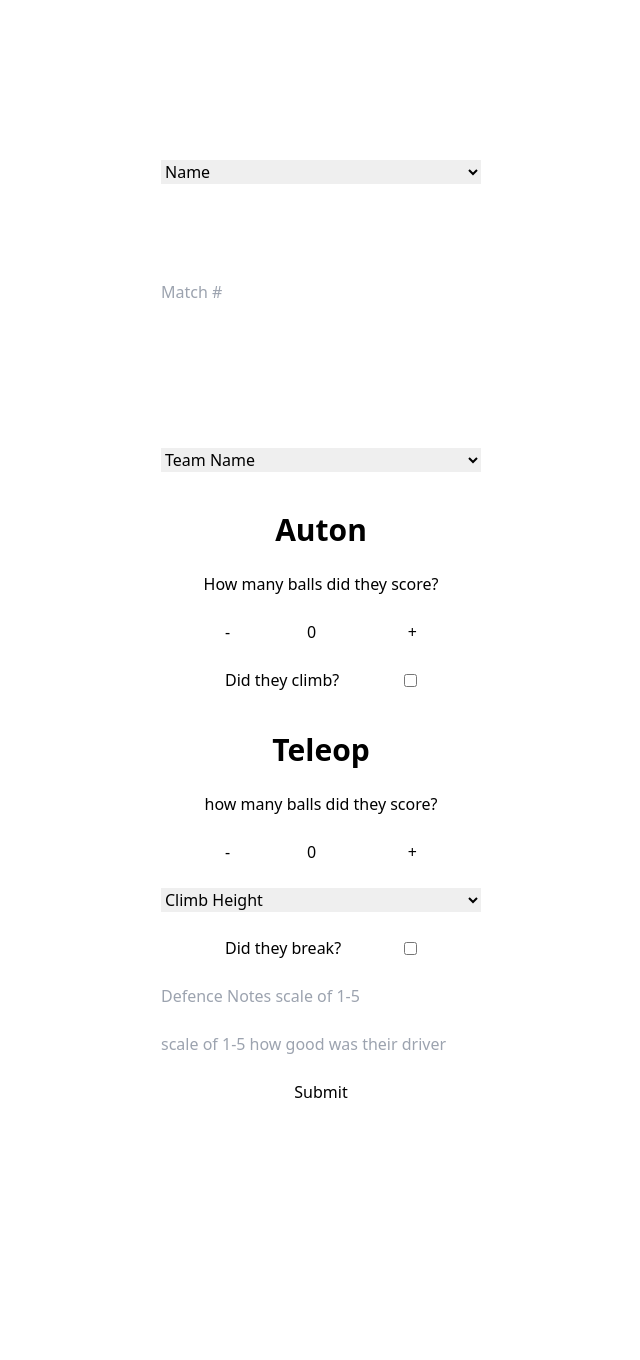
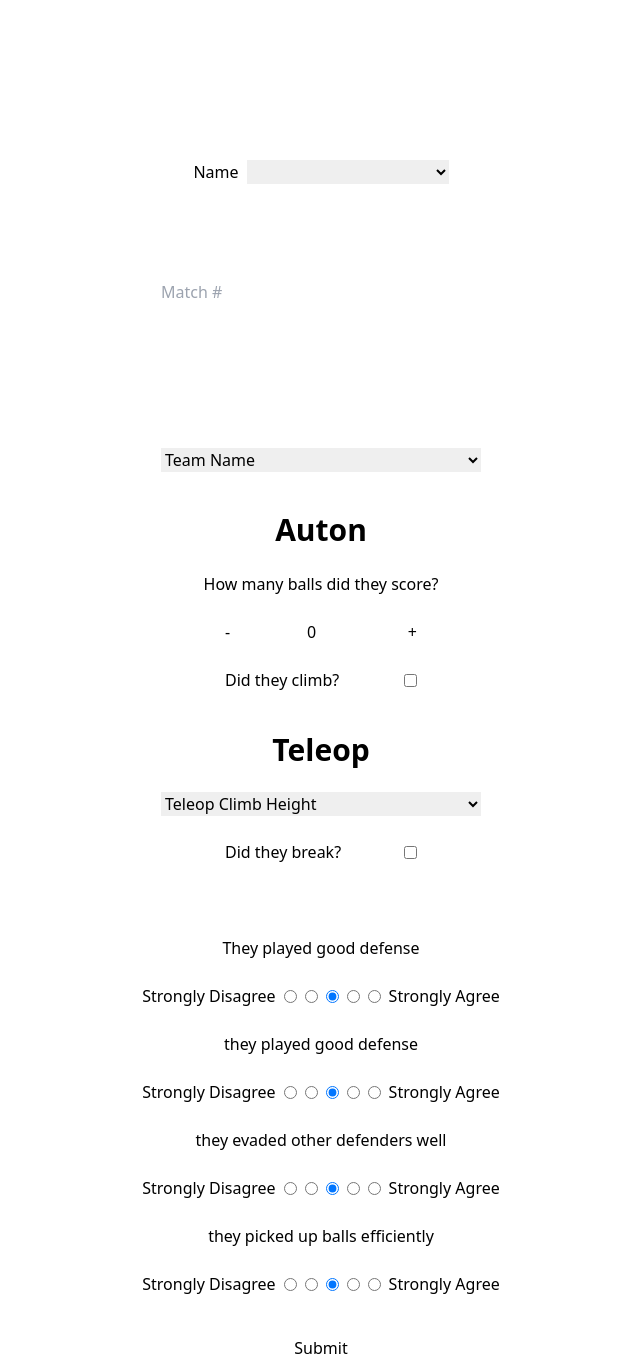
Before and after one commit to FRCTeam834/scouTech26, a SvelteKit app: page / in a window 1280 px wide. Shown: the whole page, without its empty margins (319-959 px from the left). Before the commit the page ends 1104 px from the top, so only its background shows below. Built offline with nearby package versions, Linux system fonts and the light colour scheme; no server answers.

Commit message:
changes for bensalem

```diff
--- a/src/routes/+page.server.ts
+++ b/src/routes/+page.server.ts
@@ -4,53 +4,60 @@ import { env } from '$env/dynamic/private';
 
 console.log("DATABASE_URL:", env.DATABASE_URL);
 
+// Helper to safely parse numbers, returns null if invalid
+function parseIntOrNull(value: FormDataEntryValue | null) {
+  if (!value) return null;
+  const n = Number(value);
+  return Number.isNaN(n) ? null : n;
+}
+
 export const actions: Actions = {
   default: async ({ request }) => {
     try {
       const data = await request.formData();
 
+      // Basic info
       const name = data.get('name')?.toString() || '';
       const team_name = data.get('teamName')?.toString() || '';
+      const match_number = parseIntOrNull(data.get('matchNumber'));
 
-      const matchRaw = data.get('matchNumber');
-      const match_number =
-        matchRaw !== null && matchRaw.toString().trim() !== ''
-          ? Number(matchRaw)
-          : null;
+      // Auton / Teleop stats
+      const auton_misses = parseIntOrNull(data.get('misses')) ?? 0;
+      const auton_cycles = parseIntOrNull(data.get('cycles')) ?? 0;
+      const teleop_misses = parseIntOrNull(data.get('teleopMisses')) ?? 0;
+      const teleop_cycles = parseIntOrNull(data.get('teleopCycles')) ?? 0;
 
-      const auton_misses = Number(data.get('misses')) || 0;
-      const auton_cycles = Number(data.get('cycles')) || 0;
-      const teleop_misses = Number(data.get('teleopMisses')) || 0;
-      const teleop_cycles = Number(data.get('teleopCycles')) || 0;
-
-      const climbRaw = data.get('climb');
-      const climb_height =
-        climbRaw !== null && climbRaw.toString().trim() !== ''
-          ? Number(climbRaw)
-          : null;
-
-
+      // Climb
+      const climb_height = parseIntOrNull(data.get('climb'));
       const climbed = data.get('climbed') === 'on';
       const broke = data.get('broke') === 'on';
 
-      const defence = data.get('defence')?.toString() || '';
+      // Ratings
+      const defence = parseIntOrNull(data.get('defence')) ?? 0;
+      const defense = parseIntOrNull(data.get('defense')) ?? 0;
+      const shoot = parseIntOrNull(data.get('shoot')) ?? 0;
+      const evade = parseIntOrNull(data.get('evade')) ?? 0;
+      const pickup = parseIntOrNull(data.get('pickup')) ?? 0;
+
+      // Notes
       const notes = data.get('notes')?.toString() || '';
 
+      // Insert into bensalem table
       await query(
-        `INSERT INTO match_scouting (
+        `INSERT INTO bensalem (
           name, match_number, team_name,
           auton_misses, auton_cycles,
           teleop_misses, teleop_cycles,
           climb_height, climbed, broke,
-          defence, notes
+          defence, defense, shoot, evade, pickup, notes
         )
-        VALUES ($1,$2,$3,$4,$5,$6,$7,$8,$9,$10,$11,$12)`,
+        VALUES ($1,$2,$3,$4,$5,$6,$7,$8,$9,$10,$11,$12,$13,$14,$15,$16)`,
         [
           name, match_number, team_name,
           auton_misses, auton_cycles,
           teleop_misses, teleop_cycles,
           climb_height, climbed, broke,
-          defence, notes
+          defence, defense, shoot, evade, pickup, notes
         ]
       );
 
--- a/src/routes/+page.svelte
+++ b/src/routes/+page.svelte
@@ -1,18 +1,28 @@
 <script lang="ts">
-  let scored = $state(0);
-  let misses = $state(0);
-  let cycles = $state(0);
-  let teleopMisses = $state(0);
-  let teleopCycles = $state(0);
+  let scored = 0;
+  let misses = 0;
+  let cycles = 0;
+  let teleopMisses = 0;
+  let teleopCycles = 0;
+
+  // rating variables
+  let defense = 3;
+  let shoot = 3;
+  let evade = 3;
+  let pickup = 3;
 
   const dec = (value: number) => Math.max(0, value - 5);
   const inc = (value: number) => value + 5;
 </script>
+
 <form method="POST">
   <div class="center-wrapper pt-40">
 
-    <select name="name" class="select select-bordered w-full max-w-xs" required>
-      <option disabled selected value="">Name</option>
+    <!-- Name -->
+    <div class="flex items-center space-x-2">
+      <h2 class="text-1xl">Name</h2>
+      <select name="name" class="select select-bordered" required>
+        <option disabled selected value=""></option>
         <option value="Akshaya Guduru">Akshaya Guduru</option>
         <option value="Julia Meaney">Julia Meaney</option>
         <option value="John Coult">John Coult</option>
@@ -48,58 +58,62 @@
         <option value="Liam Karlson">Liam Karlson</option>
         <option value="Emma Husvar">Emma Husvar</option>
       </select>
+    </div>
 
     <br><br>
 
+    <!-- Match Number -->
     <input
       type="number"
       name="matchNumber"
       placeholder="Match #"
-      class="input place-self-center input-bordered w-full max-w-xs center"
+      class="input input-bordered w-full max-w-xs"
       required
       min="1"
     />
 
     <br><br><br><br>
 
+    <!-- Team -->
     <select name="teamName" class="select select-bordered w-full max-w-xs" required>
       <option disabled selected value="">Team Name</option>
+<option value="87 Diablo">87 Diablo</option>
 <option value="103 Cybersonics">103 Cybersonics</option>
-<option value="190 gompei">190 gompei</option>
-<option value="365 Miracle Workerz">365 Miracle Workerz</option>
+<option value="316 LUNATECS">316 LUNATECS</option>
+<option value="321 RoboLancers">321 RoboLancers</option>
+<option value="427 LANCE-A-LOT">427 LANCE-A-LOT</option>
+<option value="714 Panthera">714 Panthera</option>
 <option value="834 SparTechs">834 SparTechs</option>
-<option value="1218 SCH Robotics">1218 SCH Robotics</option>
+<option value="1089 Team Mercury">1089 Team Mercury</option>
 <option value="1257 Parallel Universe">1257 Parallel Universe</option>
-<option value="1391 The Metal Moose">1391 The Metal Moose</option>
 <option value="1640 Sab-BOT-age">1640 Sab-BOT-age</option>
-<option value="1647 Iron Devils">1647 Iron Devils</option>
 <option value="1712 Dawgma">1712 Dawgma</option>
 <option value="1807 Redbird Robotics">1807 Redbird Robotics</option>
-<option value="1923 The MidKnight Inventors">1923 The MidKnight Inventors</option>
+<option value="2016 Mighty Monkey Wrenches">2016 Mighty Monkey Wrenches</option>
+<option value="2539 Krypton Cougars">2539 Krypton Cougars</option>
 <option value="2554 The Warhawks">2554 The Warhawks</option>
-<option value="2720 Red Watch Robotics">2720 Red Watch Robotics</option>
+<option value="2590 Nemesis">2590 Nemesis</option>
 <option value="2722 Charge Robotics">2722 Charge Robotics</option>
+<option value="4285 Camo-Bots">4285 Camo-Bots</option>
 <option value="4342 Demon Robotics">4342 Demon Robotics</option>
+<option value="4575 Gemini">4575 Gemini</option>
 <option value="4637 BambieBotz">4637 BambieBotz</option>
-<option value="4652 Ironmen 2">4652 Ironmen 2</option>
-<option value="5401 Fightin Robotic Owls">5401 Fightin Robotic Owls</option>
-<option value="5732 ROBOTIGERS">5732 ROBOTIGERS</option>
+<option value="4750 Bert">4750 Bert</option>
+<option value="5401 Fightin' Robotic Owls">5401 Fightin' Robotic Owls</option>
+<option value="5490 The Dark Byte">5490 The Dark Byte</option>
 <option value="5789 The Other Owls">5789 The Other Owls</option>
-<option value="7414 RetroRobotics">7414 RetroRobotics</option>
+<option value="7414 Retrobotics">7414 Retrobotics</option>
 <option value="7587 Metuchen Momentum">7587 Metuchen Momentum</option>
-<option value="8130 Absegami Robotics">8130 Absegami Robotics</option>
-<option value="8704 Void warranty">8704 Void warranty</option>
-<option value="8714 Robo Griffins">8714 Robo Griffins</option>
+<option value="8630 CAP ROBOTICS">8630 CAP ROBOTICS</option>
+<option value="8704 Void Warranty">8704 Void Warranty</option>
 <option value="8721 Code Name M.I.T.">8721 Code Name M.I.T.</option>
-<option value="9094 The Earthquakers">9094 The Earthquakers</option>
-<option value="9416 International Operatives of World Affairs">9416 International Operatives of World Affairs</option>
-<option value="9439 Knights of Polaris">9439 Knights of Polaris</option>
-<option value="10157 Roman Robotics">10157 Roman Robotics</option>
-<option value="10400 DART Doane Academy Robotics Team">10400 DART Doane Academy Robotics Team</option>
-<option value="11104 Phoenix Phanatics">11104 Phoenix Phanatics</option>
-
+<option value="9027 PATH to Domination">9027 PATH to Domination</option>
+<option value="9100 Robo Roses">9100 Robo Roses</option>
+<option value="10143 Northeast Vikings">10143 Northeast Vikings</option>
+<option value="10584 Ridge Robotics">10584 Ridge Robotics</option>
     </select>
 
+    <!-- Auton -->
     <h1 class="text-3xl font-bold mt-4">Auton</h1>
 
     <h1>How many balls did they score?</h1>
@@ -111,25 +125,15 @@
 
     <div class="flex w-48 items-center justify-between">
       <h1>Did they climb?</h1>
-      <input
-        type="checkbox"
-        name="climbed"
-        class="toggle border-indigo-600 bg-indigo-500 checked:border-orange-500 checked:bg-orange-400 checked:text-orange-800"
-      />
+      <input type="checkbox" name="climbed" class="toggle" />
     </div>
 
+    <!-- Teleop -->
     <h1 class="text-3xl font-bold mt-4">Teleop</h1>
 
-    <h1>how many balls did they score? </h1>
-    <div class="flex w-48 items-center justify-between">
-      <button type="button" class="btn" on:click={() => (teleopMisses = dec(teleopMisses))}>-</button>
-      <input type="number" name="teleopMisses" bind:value={teleopMisses} min="0" class="input w-16 text-center" />
-      <button type="button" class="btn" on:click={() => (teleopMisses = inc(teleopMisses))}>+</button>
-    </div>
-
     <select name="climb" class="select select-bordered w-full max-w-xs">
-      <option disabled selected value="">Climb Height</option>
-      <option value ="0">0</option>
+      <option disabled selected value="">Teleop Climb Height</option>
+      <option value="0">0</option>
       <option value="1">1</option>
       <option value="2">2</option>
       <option value="3">3</option>
@@ -137,25 +141,50 @@
 
     <div class="flex w-48 items-center justify-between">
       <h1>Did they break?</h1>
-      <input
-        type="checkbox"
-        name="broke"
-        class="toggle border-indigo-600 bg-indigo-500 checked:border-orange-500 checked:bg-orange-400 checked:text-orange-800"
-      />
+      <input type="checkbox" name="broke" class="toggle" />
     </div>
 
-    <input name="defence" placeholder="Defence Notes scale of 1-5" class="input w-full max-w-xs" />
-    <input name="notes" placeholder="scale of 1-5 how good was their driver" class="input w-full max-w-xs" />
+    <br>
 
-    <button type="submit" class="btn">Submit</button>
+    {#each [
+      { label: "They played good defense", bind: defense, name: "defense" },
+      { label: "they played good defense", bind: shoot, name: "shoot" },
+      { label: "they evaded other defenders well", bind: evade, name: "evade" },
+      { label: "they picked up balls efficiently", bind: pickup, name: "pickup" }
+    ] as item}
+
+      <h1>{item.label}</h1>
+      <div class="flex items-center space-x-2">
+        <h1>Strongly Disagree</h1>
+
+        {#each [1,2,3,4,5] as val}
+          <input
+            type="radio"
+            name={item.name}
+            value={val}
+            bind:group={item.bind}
+            class={`radio ${
+              val % 2 === 1
+                ? "bg-red-100 border-red-300 checked:bg-orange-200 checked:text-red-600 checked:border-red-600"
+                : "bg-blue-100 border-blue-300 checked:bg-blue-200 checked:text-blue-600 checked:border-blue-600"
+            }`}
+          />
+        {/each}
+
+        <h1>Strongly Agree</h1>
+      </div>
+
+    {/each}
+
+    <button type="submit" class="btn mt-4">Submit</button>
   </div>
 </form>
 
 <style>
   .center-wrapper {
     display: flex;
+    align-items: center;
     flex-direction: column;
-    align-items: center;
     gap: 1.5rem;
   }
 </style>
--- a/src/routes/pit/+page.server.ts
+++ b/src/routes/pit/+page.server.ts
@@ -58,7 +58,7 @@ export const actions: Actions = {
 
       await query(
         `
-        INSERT INTO robot_scouting (
+        INSERT INTO pit_bensalem (
           name,
           weight,
           length,
--- a/src/routes/pit/+page.svelte
+++ b/src/routes/pit/+page.svelte
@@ -13,41 +13,42 @@
  <div class="center-wrapper mt-40 flex justify-center items-center min-h-screen" data-theme="swimmingflower">
 
     <select name="name" class="select select-bordered w-full max-w-xs" required>
-<option disabled selected>Name</option>
+<option disabled selected value="">Team Name</option>
+<option value="87 Diablo">87 Diablo</option>
 <option value="103 Cybersonics">103 Cybersonics</option>
-<option value="190 gompei">190 gompei</option>
-<option value="365 Miracle Workerz">365 Miracle Workerz</option>
+<option value="316 LUNATECS">316 LUNATECS</option>
+<option value="321 RoboLancers">321 RoboLancers</option>
+<option value="427 LANCE-A-LOT">427 LANCE-A-LOT</option>
+<option value="714 Panthera">714 Panthera</option>
 <option value="834 SparTechs">834 SparTechs</option>
-<option value="1218 SCH Robotics">1218 SCH Robotics</option>
+<option value="1089 Team Mercury">1089 Team Mercury</option>
 <option value="1257 Parallel Universe">1257 Parallel Universe</option>
-<option value="1391 The Metal Moose">1391 The Metal Moose</option>
 <option value="1640 Sab-BOT-age">1640 Sab-BOT-age</option>
-<option value="1647 Iron Devils">1647 Iron Devils</option>
 <option value="1712 Dawgma">1712 Dawgma</option>
 <option value="1807 Redbird Robotics">1807 Redbird Robotics</option>
-<option value="1923 The MidKnight Inventors">1923 The MidKnight Inventors</option>
+<option value="2016 Mighty Monkey Wrenches">2016 Mighty Monkey Wrenches</option>
+<option value="2539 Krypton Cougars">2539 Krypton Cougars</option>
 <option value="2554 The Warhawks">2554 The Warhawks</option>
-<option value="2720 Red Watch Robotics">2720 Red Watch Robotics</option>
+<option value="2590 Nemesis">2590 Nemesis</option>
 <option value="2722 Charge Robotics">2722 Charge Robotics</option>
+<option value="4285 Camo-Bots">4285 Camo-Bots</option>
 <option value="4342 Demon Robotics">4342 Demon Robotics</option>
+<option value="4575 Gemini">4575 Gemini</option>
 <option value="4637 BambieBotz">4637 BambieBotz</option>
-<option value="4652 Ironmen 2">4652 Ironmen 2</option>
-<option value="5401 Fightin Robotic Owls">5401 Fightin Robotic Owls</option>
-<option value="5732 ROBOTIGERS">5732 ROBOTIGERS</option>
+<option value="4750 Bert">4750 Bert</option>
+<option value="5401 Fightin' Robotic Owls">5401 Fightin' Robotic Owls</option>
+<option value="5490 The Dark Byte">5490 The Dark Byte</option>
 <option value="5789 The Other Owls">5789 The Other Owls</option>
-<option value="7414 RetroRobotics">7414 RetroRobotics</option>
+<option value="7414 Retrobotics">7414 Retrobotics</option>
 <option value="7587 Metuchen Momentum">7587 Metuchen Momentum</option>
-<option value="8130 Absegami Robotics">8130 Absegami Robotics</option>
-<option value="8704 Void warranty">8704 Void warranty</option>
-<option value="8714 Robo Griffins">8714 Robo Griffins</option>
+<option value="8630 CAP ROBOTICS">8630 CAP ROBOTICS</option>
+<option value="8704 Void Warranty">8704 Void Warranty</option>
 <option value="8721 Code Name M.I.T.">8721 Code Name M.I.T.</option>
-<option value="9094 The Earthquakers">9094 The Earthquakers</option>
-<option value="9416 International Operatives of World Affairs">9416 International Operatives of World Affairs</option>
-<option value="9439 Knights of Polaris">9439 Knights of Polaris</option>
-<option value="10157 Roman Robotics">10157 Roman Robotics</option>
-<option value="10400 DART Doane Academy Robotics Team">10400 DART Doane Academy Robotics Team</option>
-<option value="11104 Phoenix Phanatics">11104 Phoenix Phanatics</option>
-</select>
+<option value="9027 PATH to Domination">9027 PATH to Domination</option>
+<option value="9100 Robo Roses">9100 Robo Roses</option>
+<option value="10143 Northeast Vikings">10143 Northeast Vikings</option>
+<option value="10584 Ridge Robotics">10584 Ridge Robotics</option>
+    </select>
 
 <div class="flex w-48 items-center justify-between">
 <input
```
Lines whose indentation alone changed are shown as unchanged.
